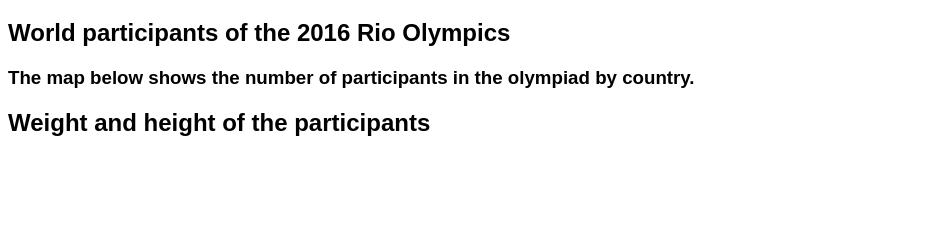
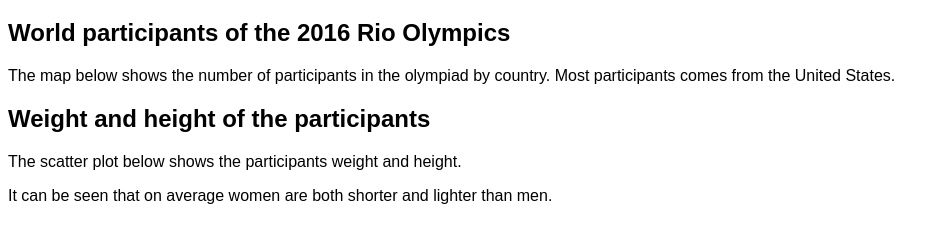
Before and after one commit to ameliatan98/vega_lite, a plain HTML site: page FIT3179/index.html in a window 1280 px wide. Shown: the part 61-304 px from the top of the page, without its empty margins (0-949 px from the left). Drawn offline with Linux system fonts and the light colour scheme; a script that the page names is missing.

Commit message:
Update index.html

```diff
--- a/FIT3179/index.html
+++ b/FIT3179/index.html
@@ -16,11 +16,13 @@
 <h1>2016 Rio Olympics</h1>
 
 <h2>World participants of the 2016 Rio Olympics</h2>
-<h3>The map below shows the number of participants in the olympiad by country.</h3>
+<p>The map below shows the number of participants in the olympiad by country. Most participants comes from the United States.</p>
 
 <div id="choropleth_map"></div>
 
 <h2>Weight and height of the participants</h2>
+<p>The scatter plot below shows the participants weight and height.</p>
+<p>It can be seen that on average women are both shorter and lighter than men.</p>
 <div id="scatter_plot"></div>
 
 <script type="text/javascript">
```
